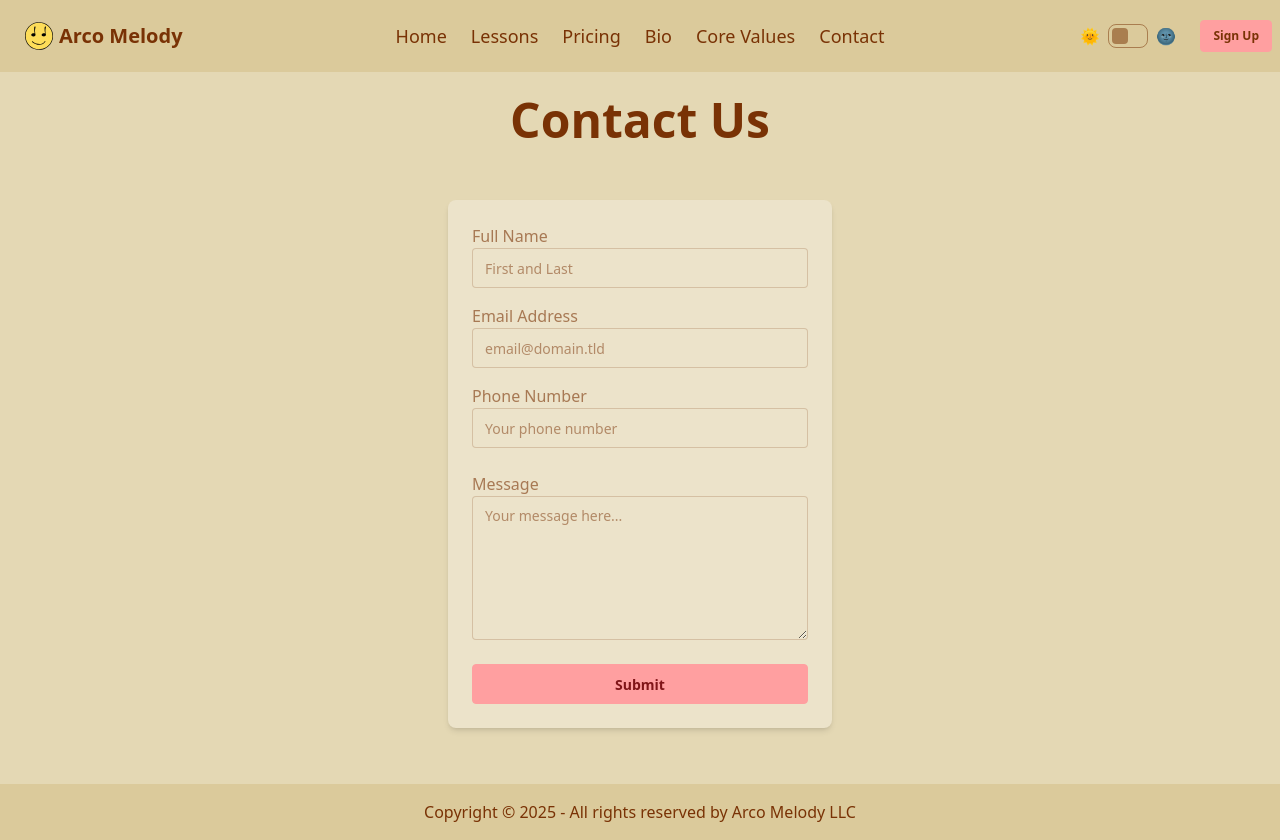
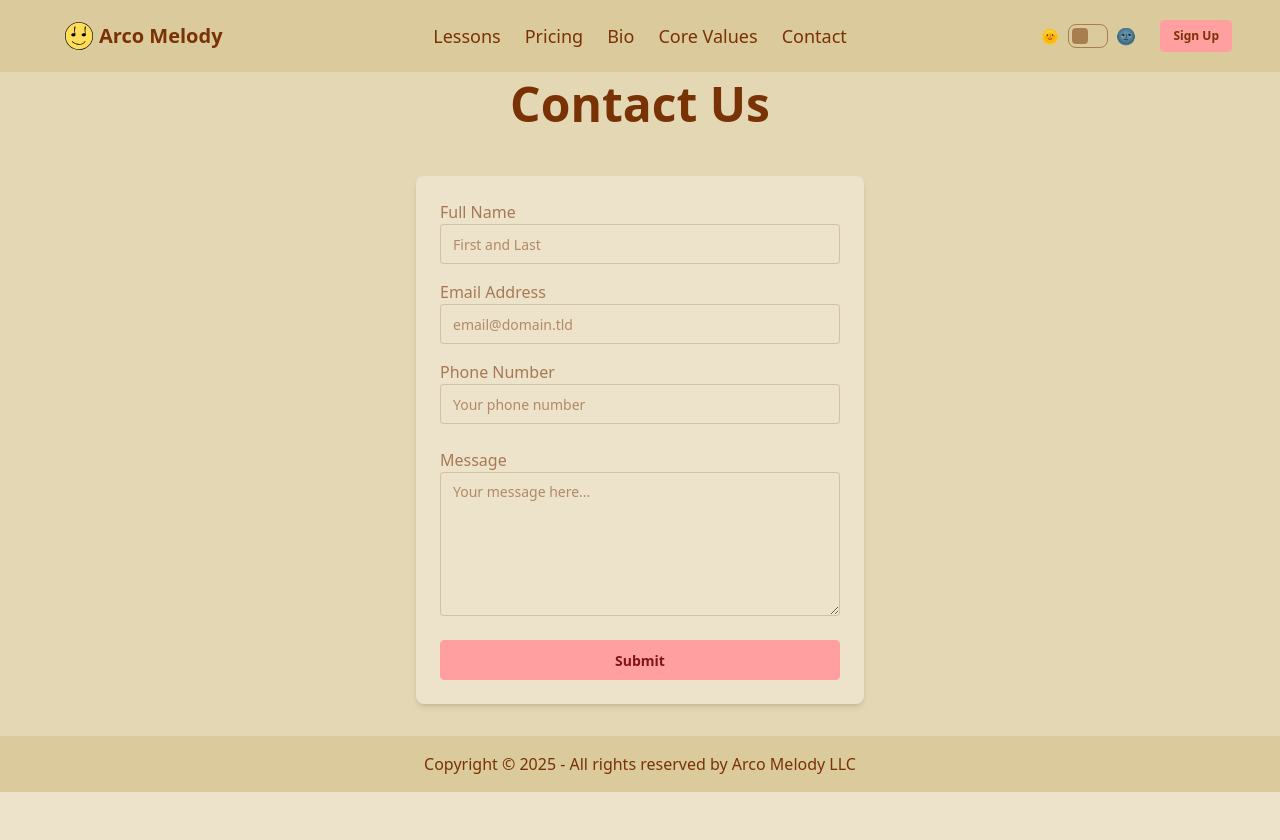
Before and after one commit to Johnny-Pena/ArcoMelody, a React (Vite) app: page /contact in a window 1280 px wide. After the commit the page ends 800 px from the top, so only its background shows below. Built offline with nearby package versions, Linux system fonts and the light colour scheme.

Commit message:
added responsive design to Navbar and fixed width issues on all routes

```diff
--- a/src/components/BioComp.jsx
+++ b/src/components/BioComp.jsx
@@ -5,7 +5,7 @@ export default function BioComp() {
   return (
     <>
     <div className="flex flex-col items-center">
-    <h1 className="text-center text-5xl font-bold mt-24 md: text-2xl">Meet the teachers</h1>
+    <h1 className="text-center text-5xl font-bold mt-24 mb-12 md: text-2xl">Meet the teachers</h1>
 
     <div className="hero bg-base-100">
       <div className="hero-content flex-col lg:flex-row">
--- a/src/components/Contactus.jsx
+++ b/src/components/Contactus.jsx
@@ -6,8 +6,8 @@ export default function ContactForm() {
     return <p>Thanks for contacting us! We will reach out to you soon!</p>;
   }
   return (
-    <div className="flex items-center justify-center bg-base-200" style={{ height: '80vh' }}>
-      <div className="card bg-base-100 w-96 p-6 rounded-lg shadow-md">
+    <div className="w-full flex flex-col bg-base-200 pt-4 pb-8">
+      <div className="card bg-base-100 w-full max-w-md p-6 rounded-lg shadow-md mx-auto mt-4">
         <form onSubmit={handleSubmit} className="contact-form w-full">
           <fieldset id="fs-frm-inputs">
             <div className="form-control mb-4">
--- a/src/components/Hero.jsx
+++ b/src/components/Hero.jsx
@@ -3,9 +3,8 @@ import { Link } from "react-router-dom";
 export default function Hero() {
   return (
     <div
-      className="hero"
+      className="hero min-h-screen"
       style={{
-        height: "100vh",
         backgroundImage: "url(/images/Jenny-Website-Grey.png)",
       }}
     >
@@ -14,7 +13,7 @@ export default function Hero() {
           backgroundColor: "rgba(0, 0, 0, 0.25)",
         }}
         ></div>
-      <div className="hero-content text-neutral-content text-right sm:text-left">
+      <div className="hero-content text-neutral-content text-right sm:text-left pt-24">
         <div className="max-w-md mt-10 sm:max-w-md mt-40">
           <h1 className="mb-5 text-2xl font-bold sm:text-5xl">Learn how to play music from anywhere with virtual lessons.</h1>
           <h2 className="mb-5 text-xl font-bold sm:text-2xl">Now enrolling violin, viola, and guitar students.</h2>
--- a/src/components/Navbar.jsx
+++ b/src/components/Navbar.jsx
@@ -28,9 +28,9 @@ export default function Navbar() {
 
   return (
     <nav className="fixed top-0 left-0 w-full bg-base-300 z-50">
-      <div className="navbar bg-base-300">
+      <div className="navbar bg-base-300 max-w-screen-xl mx-auto">
         <div className="navbar-start">
-          <div className="dropdown">
+          <div className="dropdown ml-6">
             <div tabIndex={0} role="button" className="btn btn-ghost lg:hidden">
               <svg
                 xmlns="http://www.w3.org/2000/svg"
@@ -48,16 +48,16 @@ export default function Navbar() {
             <ul
               tabIndex={0}
               role="menu"
-              className="menu menu-sm dropdown-content bg-base-100 rounded-box z-[1] mt-3 w-52 p-2 shadow">
-              <li role="menuitem"><Link to="/">Home</Link></li>
-              <li role="menuitem"><Link to="/lessons">Lessons</Link></li>
-              <li role="menuitem"><HashLink smooth to="/lessons#pricing-section">Pricing</HashLink></li>
-              <li role="menuitem"><Link to="/bio">Bio</Link></li>
-              <li role="menuitem"><Link to="/core-values">Core Values</Link></li>
-              <li role="menuitem"><Link to="/contact">Contact</Link></li>
+              className="menu menu-sm dropdown-content bg-base-100 rounded-box z-[1] mt-3 w-52 p-2 shadow mb-14">
+              <li role="menuitem"><Link to="/" className="text-xl font-bold">Home</Link></li>
+              <li role="menuitem"><Link to="/lessons" className="text-xl font-bold">Lessons</Link></li>
+              <li role="menuitem"><HashLink smooth to="/lessons#pricing-section" className="text-xl font-bold">Pricing</HashLink></li>
+              <li role="menuitem"><Link to="/bio" className="text-xl font-bold">Bio</Link></li>
+              <li role="menuitem"><Link to="/core-values" className="text-xl font-bold">Core Values</Link></li>
+              <li role="menuitem"><Link to="/contact" className="text-xl font-bold">Contact</Link></li>
             </ul>
           </div>
-       <Link to="/" className="btn btn-ghost text-xl flex items-center">
+       <Link to="/" className="btn btn-ghost text-xl flex items-center sm:ml-4">
         <img
           src="/images/ArcoMelodyFavicon-32x32.svg"
           alt="Arco Melody Logo"
@@ -68,8 +68,7 @@ export default function Navbar() {
       </Link>
         </div>
         <div className="navbar-center hidden lg:flex">
-          <ul className="menu menu-horizontal px-1 text-lg font-medium" role="menubar">
-            <li role="menuitem"><Link to="/">Home</Link></li>
+          <ul className="menu menu-horizontal px-1 text-sm font-medium sm:text-lg" role="menubar">
             <li role="menuitem"><Link to="/lessons">Lessons</Link></li>
             <li role="menuitem"><HashLink smooth to="/lessons#pricing-section">Pricing</HashLink></li>
             <li role="menuitem"><Link to="/bio">Bio</Link></li>
@@ -88,7 +87,7 @@ export default function Navbar() {
             />
             <span className="ml-2">🌚</span>
           </div>
-          <Link to="/signUp" className="btn btn-primary ml-6 btn-sm lg:btn">Sign Up</Link>
+          <Link to="/signUp" className="btn btn-primary ml-6 mr-10 btn-sm lg:btn">Sign Up</Link>
         </div>
       </div>
     </nav>
--- a/src/routes/bio.jsx
+++ b/src/routes/bio.jsx
@@ -15,6 +15,8 @@ export const meta = () => {
 
 export default function Bio() {
   return (
-      <BioComp />
+      <div className="flex flex-col items-center bg-base-200 min-h-screen pt-8 px-4 w-full">
+        <BioComp />
+      </div>
   );
 }
--- a/src/routes/contact.jsx
+++ b/src/routes/contact.jsx
@@ -16,8 +16,8 @@ export const meta = () => {
 
 export default function Contact() {
     return (
-        <div className="bg-base-200 flex flex-col justify-center items-center pt-24">
-            <h1 className="text-center text-5xl font-bold md: text-2xl">Contact Us</h1>
+        <div className="bg-base-200 flex flex-col justify-center items-center pt-20 px-4 w-full">
+            <h1 className="text-center text-5xl font-bold mb-4">Contact Us</h1>
                 <ContactForm />
         </div>
     );
--- a/src/routes/coreValues.jsx
+++ b/src/routes/coreValues.jsx
@@ -16,7 +16,7 @@ export const meta = () => {
 
 export default function CoreValues() {
   return (
-    <div className="flex flex-col items-center justify-start bg-base-200 min-h-screen pt-8">
+    <div className="flex flex-col items-center justify-start bg-base-200 min-h-screen pt-8 px-4 w-full">
       <h1 className="text-5xl font-bold mt-16 mb-8">Our Core Values</h1>
       <div className="grid grid-cols-1 md:grid-cols-2 lg:grid-cols-2 gap-6 w-full max-w-5xl justify-items-center">
         <CoreValuesCard />
--- a/src/routes/lessons.jsx
+++ b/src/routes/lessons.jsx
@@ -20,7 +20,7 @@ export const meta = () => {
 
 export default function Lessons() {
     return (
-        <div className="flex flex-col items-center justify-center bg-base-200 mt-14">
+        <div className="flex flex-col items-center justify-center bg-base-200 mt-14 px-4 w-full">
             <LessonsTitlePage />
             <Testimonials  />
             <div id="pricing-section" className="pt-16">
--- a/src/routes/signUp.jsx
+++ b/src/routes/signUp.jsx
@@ -16,7 +16,7 @@ export const meta = () => {
 
 export default function SignUp() {
     return (
-        <div className="flex flex-col items-center justify-center bg-base-200 mt-14">
+        <div className="flex flex-col items-center justify-center bg-base-200 mt-14 px-4 w-full">
             <SignUpScript />
         </div>
     );
--- a/src/routes/studioPolicy.jsx
+++ b/src/routes/studioPolicy.jsx
@@ -5,7 +5,7 @@ import StudioPolicyComp from "../components/StudioPolicyComp";
 
 export default function StudioPolicy() {
     return (
-        <div className="flex flex-col items-center justify-center bg-base-200 mt-14">
+        <div className="flex flex-col items-center justify-center bg-base-200 mt-14 px-4 w-full">
             <StudioPolicyComp />
         </div>
     );
```
